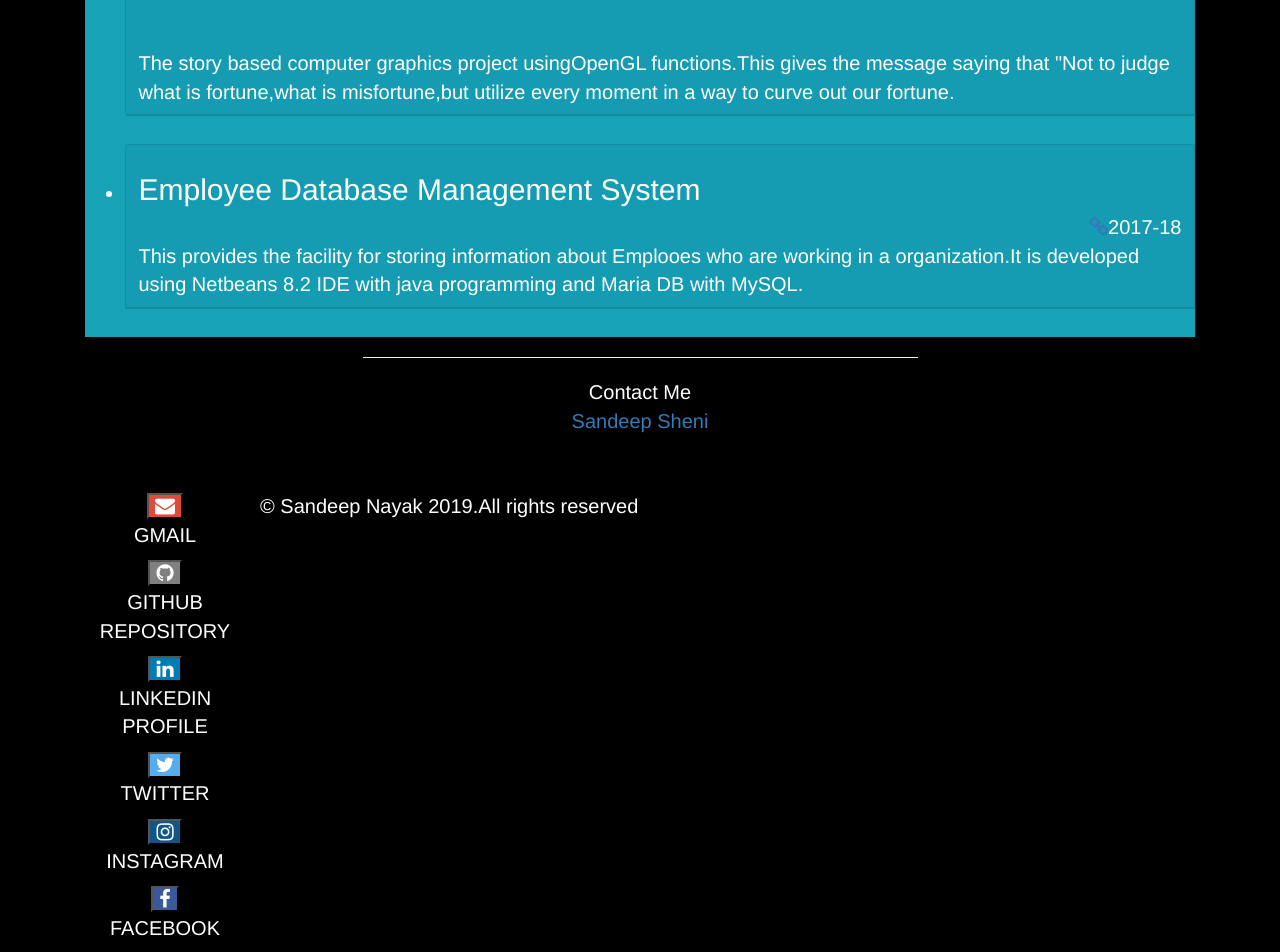
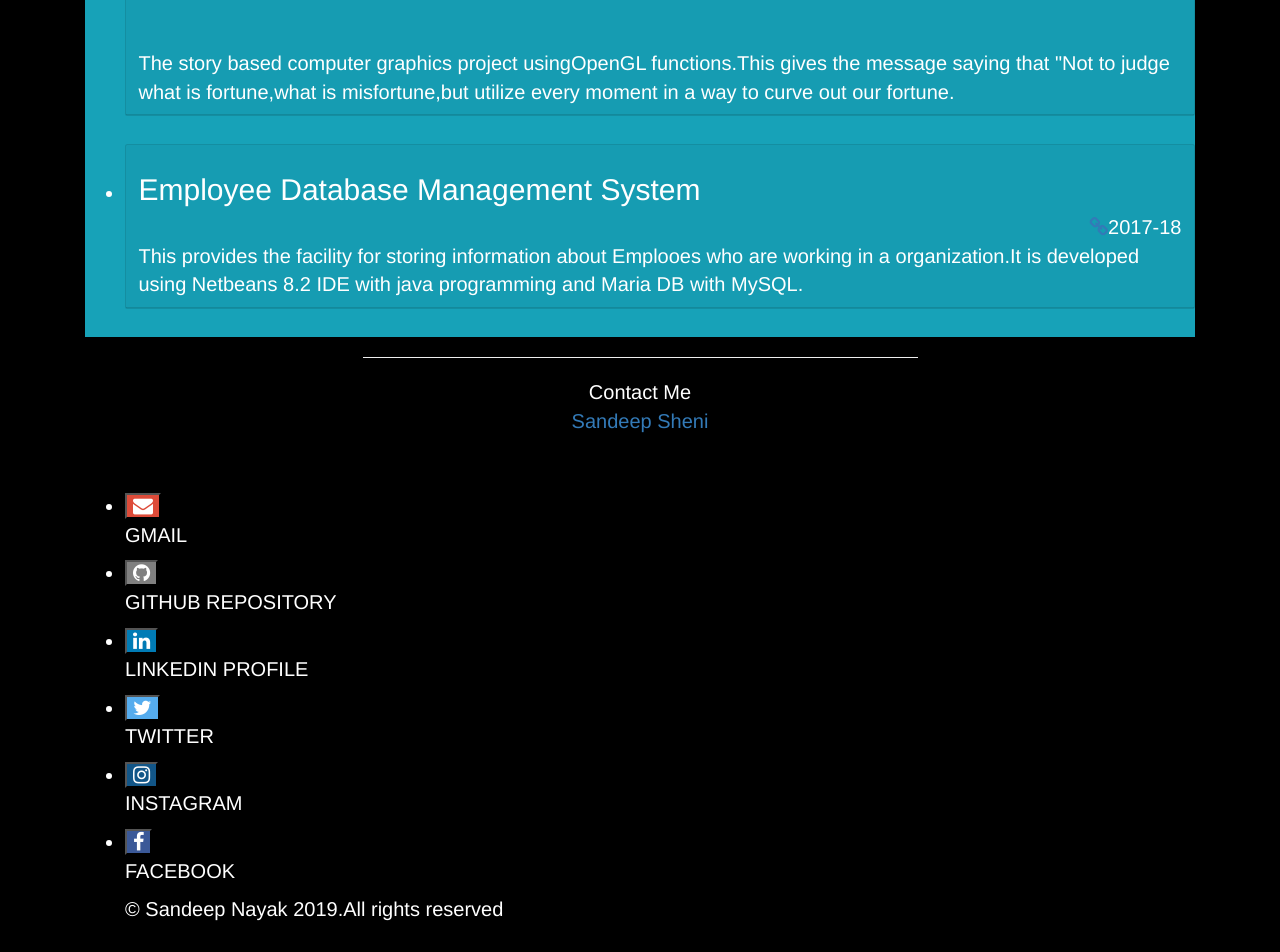
Before and after one commit to sandeepnayaks/sandeepnayaks.github.io, a Jekyll site: the page built from index.html, in a window 1280 px wide. Shown: the part 2674-3626 px from the top of the page. Built offline with Jekyll 4.4.1, drawn with Linux system fonts in a browser that asks for light colours; comment, search, counter and statistics services are not loaded; grey boxes are pictures that could not be loaded.

Commit message:
Update default.html

```diff
--- a/_layouts/default.html
+++ b/_layouts/default.html
@@ -322,37 +322,18 @@ HTML5
 
 
 <br><br>
+	 </footer>
+	 <footer id="footer">
 
+	  <ul class="icons">
 
-	  <div class="row">
-
-
- <div class="col-xs-4 col-sm-2 col-md-2 col-lg-2 ">
-
-   <a href="mailto:sndpnayak.30@gmail.com"><button class="fa fa-envelope" ></button></a>
-   <p>GMAIL</p>
-
-
-   <a href="https://github.com/sandeepnayaks"><button class="fa fa-github" ></button></a>
-<P>GITHUB REPOSITORY</P>
-
-
-				<a href="https://www.linkedin.com/in/sandeep-sheni" target="_blank">
-    <button class="fa fa-linkedin" ></button>
-</a><P>LINKEDIN PROFILE</P>
-
-
-
-
-
-
-				<a href="https://twitter.com/sandeepnayak_/"target="_blank"><button class="fa fa-twitter" ></button></a><P>TWITTER</P>
-
-				<a href="https://www.instagram.com/sandeepnayak_"target="_blank"><button  class="fa fa-instagram" ></button></a><P>INSTAGRAM</P>
-
-<a href="https://www.facebook.com/sandeep.nayak.5439087" target="_blank">
-    <button class="fa fa-facebook" ></button>
-	  </a><P>FACEBOOK</P></div><div>&copy Sandeep Nayak 2019.All rights reserved</div></center>
+   <li><a href="mailto:sndpnayak.30@gmail.com"><button class="fa fa-envelope" ></button></a><p>GMAIL</p></li>
+    <li><a href="https://github.com/sandeepnayaks"><button class="fa fa-github" ></button></a><P>GITHUB REPOSITORY</P></li>
+   <li> <a href="https://www.linkedin.com/in/sandeep-sheni" target="_blank"><button class="fa fa-linkedin" ></button></a><P>LINKEDIN PROFILE</P></li>
+	<li><a href="https://twitter.com/sandeepnayak_/"target="_blank"><button class="fa fa-twitter" ></button></a><P>TWITTER</P></li>
+	<li><a href="https://www.instagram.com/sandeepnayak_"target="_blank"><button  class="fa fa-instagram" ></button></a><P>INSTAGRAM</P>	</li>
+	<li><a href="https://www.facebook.com/sandeep.nayak.5439087" target="_blank"><button class="fa fa-facebook" ></button>
+	  </a><P>FACEBOOK</P></li><div>&copy Sandeep Nayak 2019.All rights reserved</div></center>
 
   </footer>
 
```
